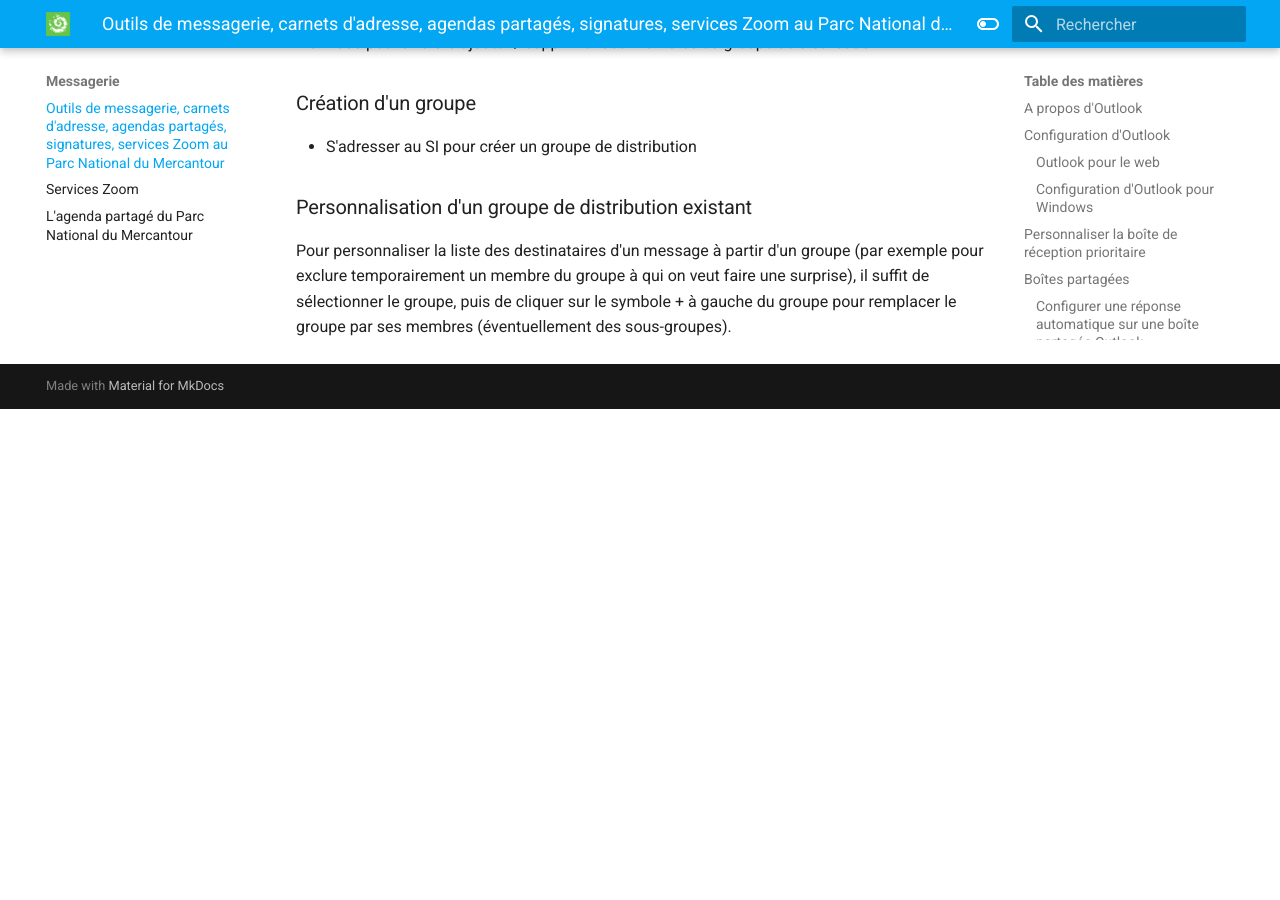
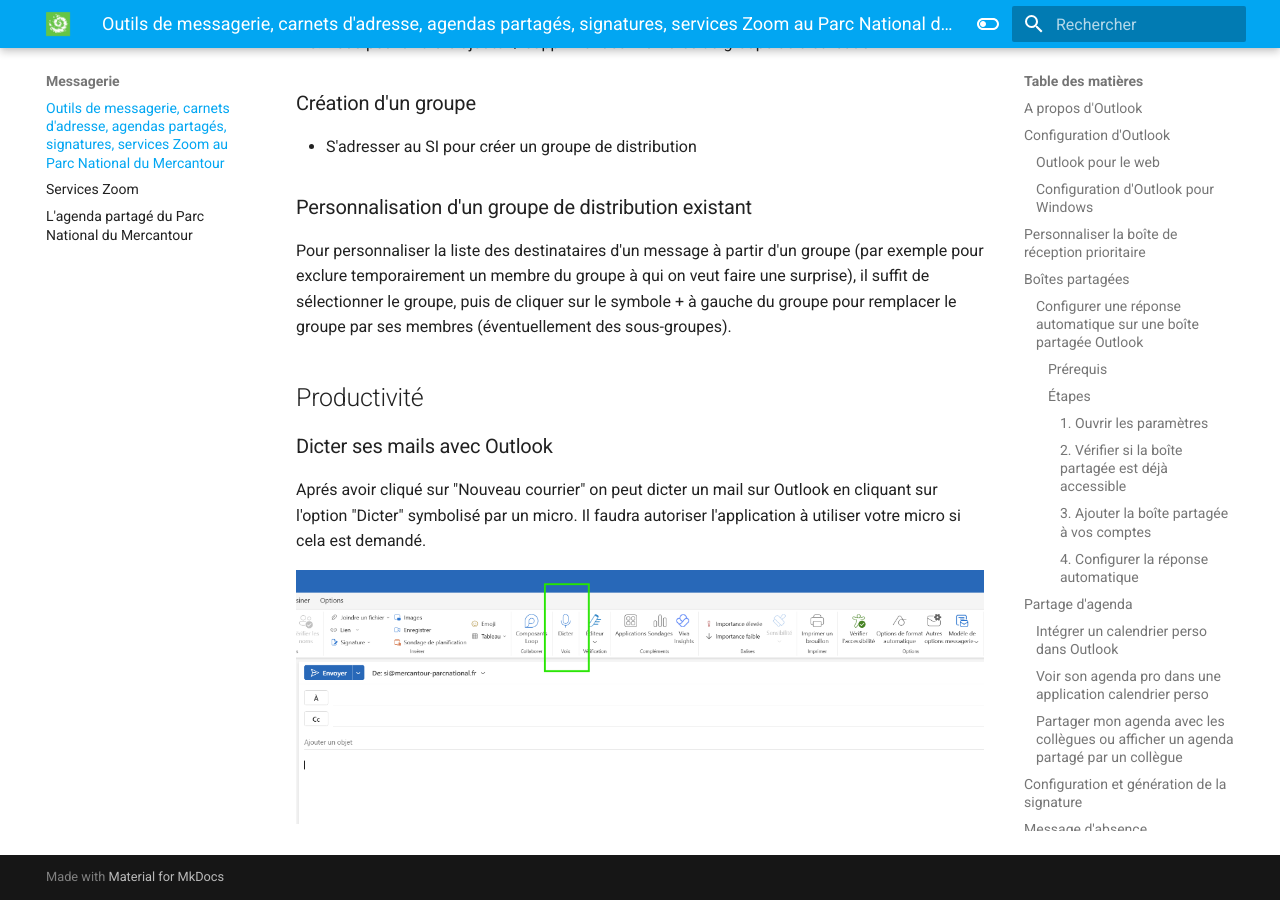
Before and after one commit to PnMercantour/faq, an MkDocs documentation site: the page built from docs/messagerie/README.md, in a window 1280 px wide and 900 px high, scrolled down 8454 px. Built offline with MkDocs 1.6.1 and Material for MkDocs 9.7.7, drawn with Linux system fonts in a browser that asks for light colours; before the commit the page ends 8863 px from its top, so only the background shows below that.

Commit message:
ajout de la doc dicter les mails qui avait disparue

```diff
--- a/docs/messagerie/README.md
+++ b/docs/messagerie/README.md
@@ -239,3 +239,13 @@
 ### Personnalisation d'un groupe de distribution existant
 
 Pour personnaliser la liste des destinataires d'un message à partir d'un groupe (par exemple pour exclure temporairement un membre du groupe à qui on veut faire une surprise), il suffit de sélectionner le groupe, puis de cliquer sur le symbole + à gauche du groupe pour remplacer le groupe par ses membres (éventuellement des sous-groupes).
+
+
+## Productivité
+
+### Dicter ses mails avec Outlook
+
+Aprés avoir cliqué sur "Nouveau courrier" on peut dicter un mail sur Outlook en cliquant sur l'option "Dicter" symbolisé par un micro.
+Il faudra autoriser l'application à utiliser votre micro si cela est demandé.
+
+![](Screen-Outlook-Dicter.png)
```
